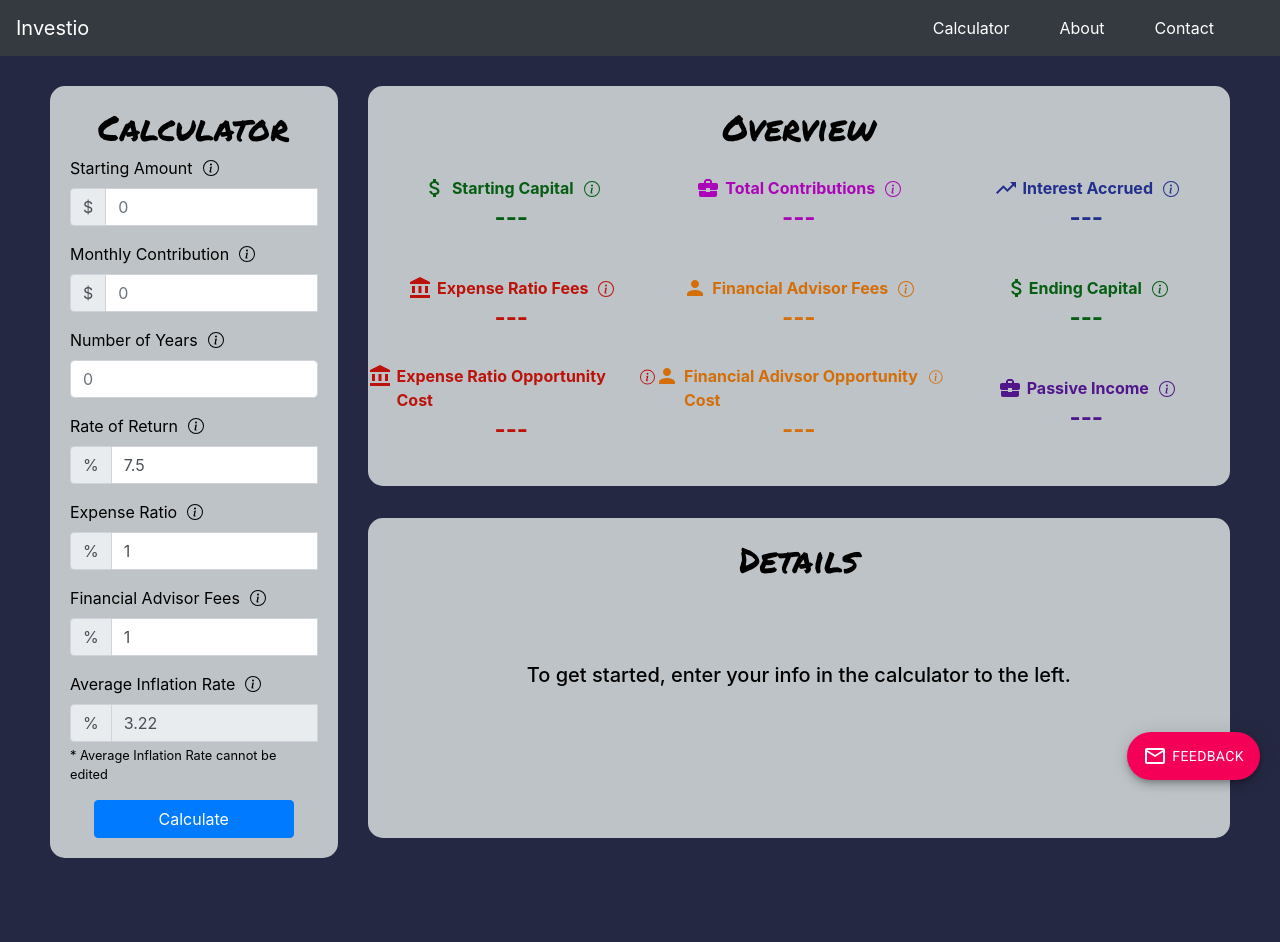
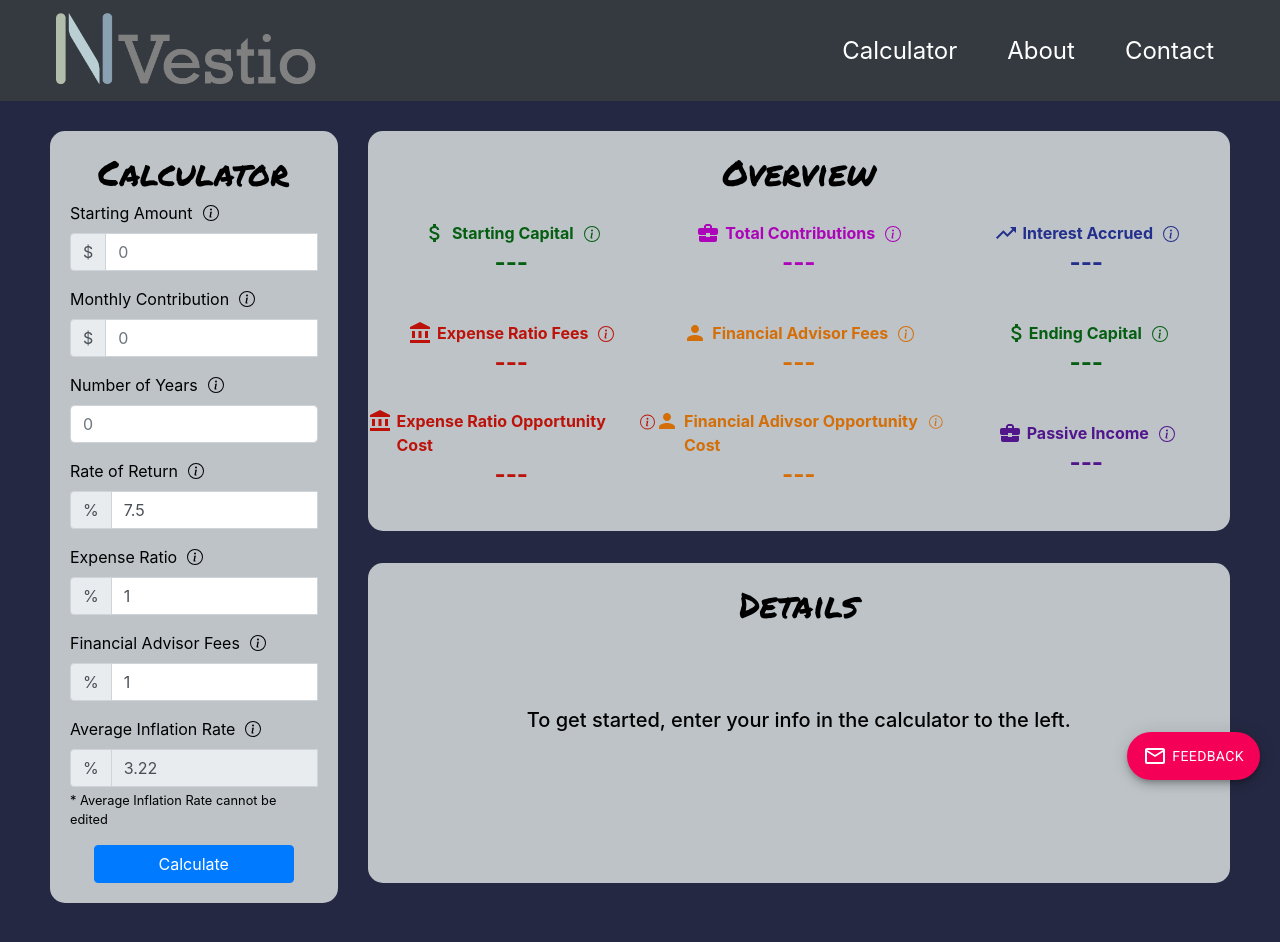
Before and after one commit to scottgibson21/investment-calculator, a React (Create React App) app: page / in a window 1280 px wide. Shown: the top 942 px of the page. Built offline with nearby package versions, Linux system fonts and the light colour scheme.

Commit message:
feat: add nvestio logo

```diff
--- a/src/components/Navigation.js
+++ b/src/components/Navigation.js
@@ -7,9 +7,18 @@ export default function Navigation() {
   return (
     <NavBar bg="dark" variant="dark" style={{ justifyContent: "flex-end" }}>
       <div style={{ width: "100%" }}>
-        <NavBar.Brand href="#home">Investio</NavBar.Brand>
+        <NavBar.Brand style={styles.navbarBrand}>
+          <Link to="/">
+            <img
+              src={require("../assets/logo3.png")}
+              className="d-inline-block align-top"
+              height="75"
+              alt="React Bootstrap logo"
+            />
+          </Link>
+        </NavBar.Brand>
       </div>
-      <Nav activeKey="/home" style={{ marginRight: 50 }}>
+      <Nav activeKey="/home" style={styles.nav}>
         <Nav.Item>
           <Link to="/" style={styles.link}>
             Calculator
@@ -31,6 +40,13 @@ export default function Navigation() {
 }
 
 const styles = {
+  navbarBrand: {
+    marginLeft: 40,
+  },
+  nav: {
+    fontSize: "1.5rem",
+    marginRight: 50,
+  },
   link: {
     color: "white",
     textDecoration: "none",
```
Also changed, not shown: src/assets/logo3.png (added).
